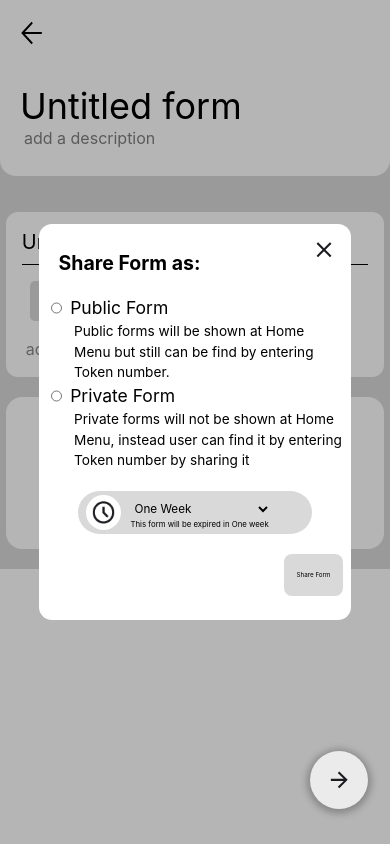
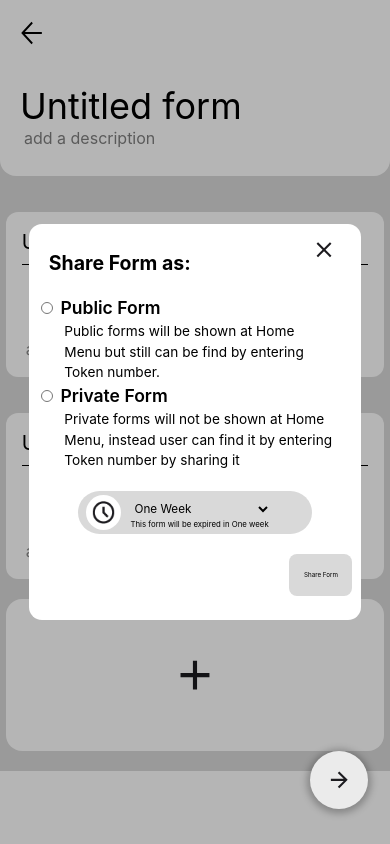
Before and after one commit to chaddjong/projek-vote, a React (Create React App) app: page /form-making in a window 390 px wide. Both pictures are taken after a click on the button 339 px from the left and 780 px from the top of the page. Built offline with nearby package versions, Linux system fonts and the light colour scheme.

Commit message:
share dan mobile form making

```diff
--- a/src/components/Share.jsx
+++ b/src/components/Share.jsx
@@ -11,7 +11,7 @@ export default function Share({ closeModal }) {
 
   return (
     <div className="relative flex flex-col justify-center items-center">
-      <div className="flex flex-col justify-center items-start bg-white rounded-[13px] w-[80%] lg:h-[94vh] md:w-[65%] pb-2">
+      <div className="flex flex-col justify-center items-start bg-white rounded-[13px] w-[85%] lg:h-[94vh] md:w-[65%] pb-2">
         <div className="absolute right-[15%] top-4 md:right-[20%] md:top-6">
           <button onClick={() => closeModal(false)}>
             <img src={Close} className="w-[4vw] md:w-[3vw]" />
@@ -28,7 +28,7 @@ export default function Share({ closeModal }) {
               name="form"
               className="mr-[2vw] w-[3vw] h-[3vw] md:w-[2vw] md:h-[2vw]"
             />
-            <span className="text-[4.5vw] md:text-[3vw]">Public Form</span>
+            <span className="text-[4.5vw] md:text-[3vw] font-semibold">Public Form</span>
             <p className="text-[3.5vw] md:text-[2.5vw] ml-[6vw]">
               Public forms will be shown at Home Menu but still can be find by
               entering Token number.
@@ -42,7 +42,7 @@ export default function Share({ closeModal }) {
               className="mr-[2vw] w-[3vw] h-[3vw] md:w-[2vw] md:h-[2vw]"
               checked
             />
-            <span className="text-[4.5vw] md:text-[3vw]">Private Form</span>
+            <span className="text-[4.5vw] md:text-[3vw] font-semibold">Private Form</span>
             <p className="text-[3.5vw] md:text-[2.5vw] ml-[6vw]">
               Private forms will not be shown at Home Menu, instead user can
               find it by entering Token number by sharing it
--- a/src/pages/MobileFormMaking.jsx
+++ b/src/pages/MobileFormMaking.jsx
@@ -57,9 +57,11 @@ function MobileFormMaking() {
         <div className="flex flex-col justify-center items-center gap-5">
           <div className=" bg-white w-full h-44 rounded-b-2xl">
             <div>
-              <button class="h-[4vh] w-[8%] sm:w-[5%] lg:w-[2.5%] m-4">
-                <img src={BackArrow} class="h-[4vh] w-[100%]" />
-              </button>
+              <Link to="/home">
+                <button class="h-[4vh] w-[8%] sm:w-[5%] lg:w-[2.5%] m-4">
+                  <img src={BackArrow} class="h-[4vh] w-[100%]" />
+                </button>
+              </Link>
             </div>
             <div className="mt-5 ml-5">
               <input
@@ -73,6 +75,7 @@ function MobileFormMaking() {
               ></input>
             </div>
           </div>
+          <QuestionCard />
           <QuestionCard />
           {val.map((data, i) => {
             return (
```
